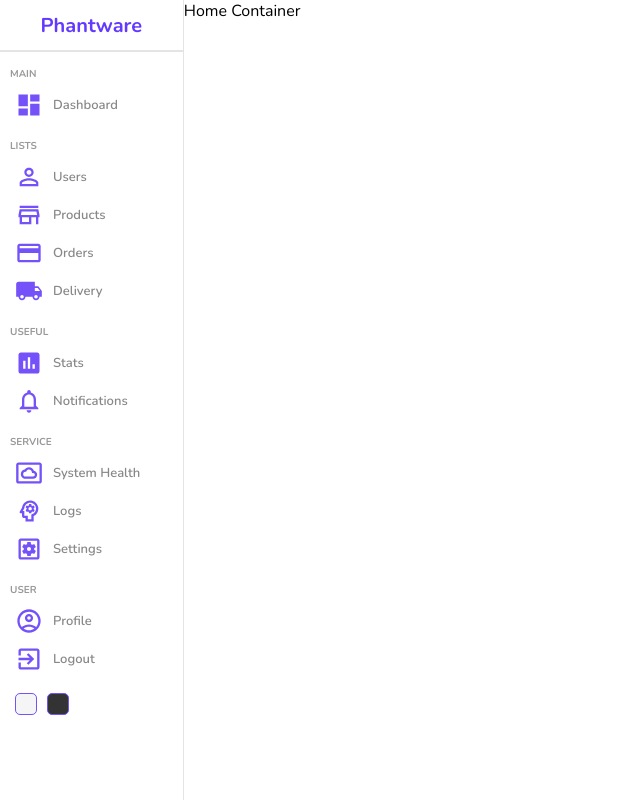
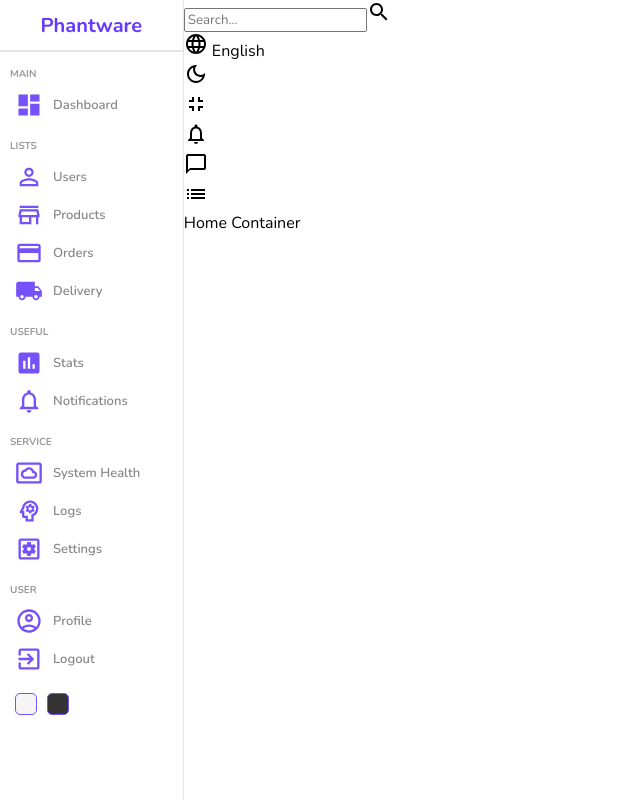
Before and after one commit to phantware/react-admin-dashboard, a React (Create React App) app: page / in a window 1280 px wide. Shown: the whole page, without its empty margins (0-640 px from the left). Built offline with nearby package versions, Linux system fonts and the light colour scheme.

Commit message:
navbar implemented

```diff
--- a/src/components/navbar/Navbar.jsx
+++ b/src/components/navbar/Navbar.jsx
@@ -1,8 +1,44 @@
 import React from 'react'
 import './navbar.scss'
+import SearchOutlinedIcon from '@mui/icons-material/SearchOutlined'
+import LanguageOutlinedIcon from '@mui/icons-material/LanguageOutlined'
+import DarkModeOutlinedIcon from '@mui/icons-material/DarkModeOutlined'
+import FullscreenExitOutlinedIcon from '@mui/icons-material/FullscreenExitOutlined'
+import NotificationsNoneOutlinedIcon from '@mui/icons-material/NotificationsNoneOutlined'
+import ChatBubbleOutlineOutlinedIcon from '@mui/icons-material/ChatBubbleOutlineOutlined'
+import ListOutlinedIcon from '@mui/icons-material/ListOutlined'
 
 const Navbar = () => {
-  return <div>Navbar</div>
+  return (
+    <div className='navbar'>
+      <div className='wrapper'>
+        <div className='search'>
+          <input type='text' placeholder='Search...' />
+          <SearchOutlinedIcon />
+        </div>
+        <div className='items'>
+          <div className='item'>
+            <LanguageOutlinedIcon /> English
+          </div>
+          <div className='item'>
+            <DarkModeOutlinedIcon />
+          </div>
+          <div className='item'>
+            <FullscreenExitOutlinedIcon />
+          </div>
+          <div className='item'>
+            <NotificationsNoneOutlinedIcon />
+          </div>
+          <div className='item'>
+            <ChatBubbleOutlineOutlinedIcon />
+          </div>
+          <div className='item'>
+            <ListOutlinedIcon />
+          </div>
+        </div>
+      </div>
+    </div>
+  )
 }
 
 export default Navbar
--- a/src/pages/home/Home.jsx
+++ b/src/pages/home/Home.jsx
@@ -2,12 +2,16 @@
 import './home.scss'
 import { BrowserRouter, Routes, Route } from 'react-router-dom'
 import Sidebar from '../../components/sidebar/Sidebar'
+import Navbar from '../../components/navbar/Navbar'
 
 const Home = () => {
   return (
     <div className='home'>
       <Sidebar />
-      <div className='homeContainer'>Home Container</div>
+      <div className='homeContainer'>
+        <Navbar />
+        Home Container
+      </div>
     </div>
   )
 }
```
